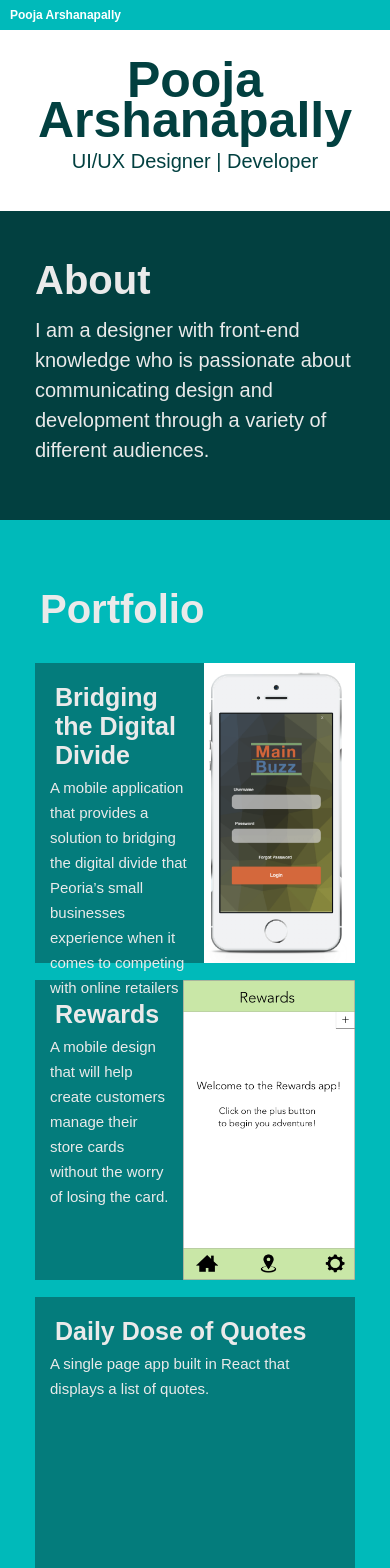
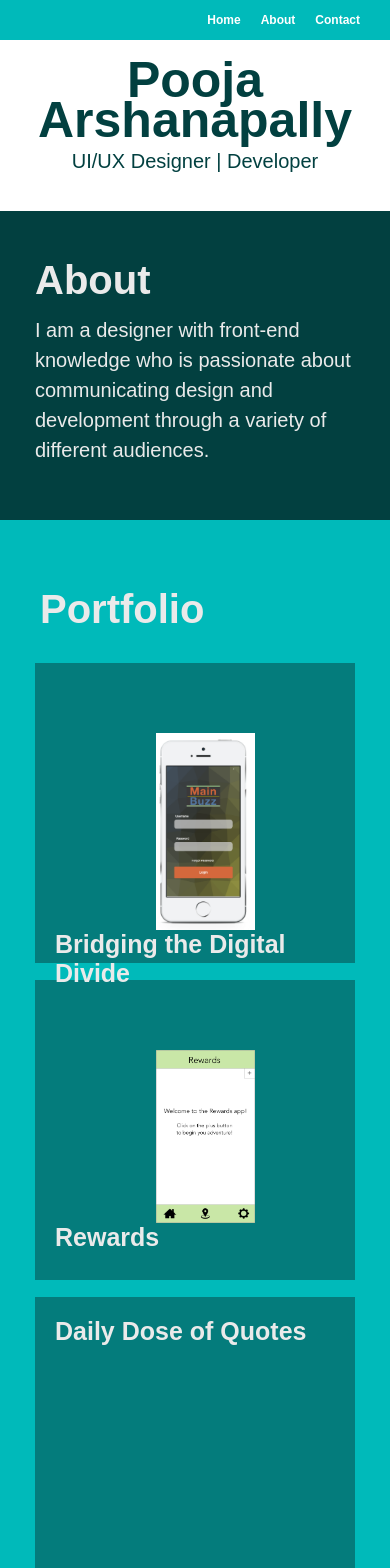
Before and after one commit to parshanapally/portfolio-website, a React (Create React App) app: page / in a window 390 px wide. Shown: the top 1568 px of the page. Built offline with nearby package versions, Linux system fonts and the light colour scheme; a web font is replaced by a local one.

Commit message:
feat: create navheader component

```diff
--- a/src/components/FirstItem/index.js
+++ b/src/components/FirstItem/index.js
@@ -10,19 +10,13 @@ import prototypeLogin from "../img/final-business-login.png";
 import prototypeSocialMedia from "../img/final-buisness-socialmedia.png";
 import prototypeStore from "../img/final-customer-brokentree.png";
 import prototypeStoreSecondScreen from "../img/final-customer-brokentree-2.png";
+import NavHeader from "../NavHeader";
 
 const FirstItem = () => {
   return (
     <div className="first-item">
       {" "}
-      <nav className="nav-header">
-        <div className="menu">
-          <Link to="/portfolio-website/">
-            {" "}
-            <div className="menu-item">Pooja Arshanapally</div>
-          </Link>
-        </div>
-      </nav>
+      <NavHeader />
       <main>
         <div className="intro-wrapper">
           <div className="intro-name">
--- /dev/null
+++ b/src/components/NavHeader/index.css
@@ -0,0 +1,32 @@
+.nav-header {
+  background-color: #00baba;
+  position: absolute;
+  top: 0;
+  right: 0;
+  left: 0;
+  bottom: 0;
+  top: 0;
+  width: 100%;
+  height: 4rem;
+  display: flex;
+  align-items: center;
+}
+
+nav .menu {
+  margin-right: 2rem;
+  display: flex;
+  flex: 1 1;
+  justify-content: flex-end;
+  color: white;
+}
+
+nav .menu a {
+  text-decoration: none;
+  color: white;
+  font-weight: bolder;
+  padding: 10px;
+}
+
+.menu-item {
+  font-size: 12px;
+}
--- /dev/null
+++ b/src/components/NavHeader/index.js
@@ -0,0 +1,24 @@
+import React from "react";
+import "./index.css";
+import { BrowserRouter as Router, Route, Link } from "react-router-dom";
+
+const NavHeader = () => {
+  return (
+    <nav className="nav-header">
+      <div className="menu">
+        <Link to="/">
+          {" "}
+          <div className="menu-item">Home</div>
+        </Link>
+        <a href="#" alt="about">
+          <div className="menu-item">About</div>
+        </a>
+        <a href="#" alt="contact">
+          <div className="menu-item">Contact</div>
+        </a>
+      </div>
+    </nav>
+  );
+};
+
+export default NavHeader;
--- a/src/components/Portfolio/index.css
+++ b/src/components/Portfolio/index.css
@@ -1,7 +1,7 @@
 body {
   padding: 0;
   margin: 0;
-  font-family: "futura-pt", sans-serif;
+  font-family: "Century Gothic", sans-serif;
 }
 
 * {
@@ -52,46 +52,6 @@ body {
   font-size: 2rem;
 }
 
-.nav-header {
-  background-color: #00baba;
-  position: absolute;
-  top: 0;
-  right: 0;
-  left: 0;
-  bottom: 0;
-  top: 0;
-  width: 100%;
-  height: 3rem;
-  display: flex;
-  align-items: center;
-}
-
-nav .menu {
-  margin-right: 2rem;
-  display: flex;
-  flex: 1 1;
-  justify-content: flex-start;
-  color: white;
-}
-
-nav .menu a {
-  text-decoration: none;
-  color: white;
-  font-weight: bolder;
-  padding: 10px;
-}
-
-nav .menu__item {
-  padding: 0.25rem 0;
-  font-size: 2.25rem;
-  font-weight: 400;
-  border-bottom: 2px solid transparent;
-}
-
-.menu-item {
-  font-size: 12px;
-}
-
 .about-page {
   min-height: 20vh;
   padding: 5px;
@@ -114,6 +74,7 @@ nav .menu__item {
 
 .about-page .about-wrapper {
   padding: 30px;
+  margin: 0 auto;
 }
 
 .about-page .about-wrapper .about-content p {
@@ -183,7 +144,11 @@ nav .menu__item {
   background-color: #024040;
 }
 .contact-wrapper {
-  padding: 40px;
+  padding: 30px;
+}
+
+.contact-page .contact-wrapper {
+  margin: 0 10px;
 }
 .contact-page h1 {
   font-size: 4rem;
@@ -215,14 +180,6 @@ a {
     font-size: 10px;
   }
 
-  /* .portfolio-item p {
-    display: none;
-  }
-
-  .portfolio-item img {
-    display: none;
-  } */
-
   .about-page .about-wrapper .about-content p {
     line-height: 30px;
     font-size: 20px;
@@ -237,9 +194,6 @@ a {
   .social-icons svg {
     font-size: 3rem;
   }
-}
-
-@media (min-width: 375px) {
 }
 
 @media (max-width: 414px) {
@@ -267,6 +221,17 @@ a {
 @media (max-width: 451px) {
   .portfolio-container main .intro-wrapper > .intro-name {
     font-size: 4rem;
+  }
+
+  .skyline-img:nth-child(2) {
+    width: 31%;
+    height: auto;
+    margin-top: 70px;
+    margin-right: 100px;
+  }
+
+  .portfolio-page .portfolio-item p {
+    display: none;
   }
 }
 @media (max-width: 495px) {
@@ -314,8 +279,8 @@ a {
 
 @media (max-width: 767px) {
   .portfolio-item p {
-    margin-top: -62px;
     line-height: 30px;
+    margin-top: -48px;
   }
   .portfolio-item h1 {
     text-align: left;
@@ -325,7 +290,7 @@ a {
 
 @media (min-width: 768px) {
   .portfolio-item p {
-    margin-top: -62px;
+    margin-top: -48px;
     line-height: 30px;
   }
   .portfolio-item h1 {
@@ -334,11 +299,6 @@ a {
   }
 }
 
-@media (min-width: 1057px) {
-  .about-page {
-    top: 450px;
-  }
-}
 @media (min-width: 1440px) {
   .portfolio-item p {
     display: block;
--- a/src/components/Portfolio/index.js
+++ b/src/components/Portfolio/index.js
@@ -7,18 +7,12 @@ import finalCustomer from "../img/final-customer-brokentree-2.png";
 import rewardsLogin from "../img/main-screen.png";
 import rewardsSearch from "../img/screen.jpg";
 import quote from "../img/quote.PNG";
+import NavHeader from "../NavHeader";
 
 const Portfolio = () => {
   return (
     <div className="portfolio-container">
-      <nav className="nav-header">
-        <div className="menu">
-          <Link to="/">
-            {" "}
-            <div className="menu-item">Pooja Arshanapally</div>
-          </Link>
-        </div>
-      </nav>
+      <NavHeader />
 
       <main>
         <div className="intro-wrapper">
--- a/src/components/SecondItem/index.js
+++ b/src/components/SecondItem/index.js
@@ -5,18 +5,14 @@ import MainScreen from "../img/main-screen.png";
 import Search from "../img/screen.jpg";
 import FirstClick from "../img/first-click.png";
 import Mockups from "../img/mockups.png";
+import NavHeader from "../NavHeader";
 const SecondItem = () => {
   return (
     <div className="second-item">
       {" "}
       <div className="center-paragraph">
-        <nav className="nav-header">
-          <div className="menu">
-            <Link to="/portfolio-website/">
-              <div className="menu-item">Pooja Arshanapally</div>
-            </Link>
-          </div>
-        </nav>
+        <NavHeader />
+
         <main>
           <div className="intro-wrapper">
             <div className="intro-name">
```
Also changed, not shown: src/components/img/peoria-skyline.jpg (deleted), 1 other file (tests, documents, lock files or other folders).
